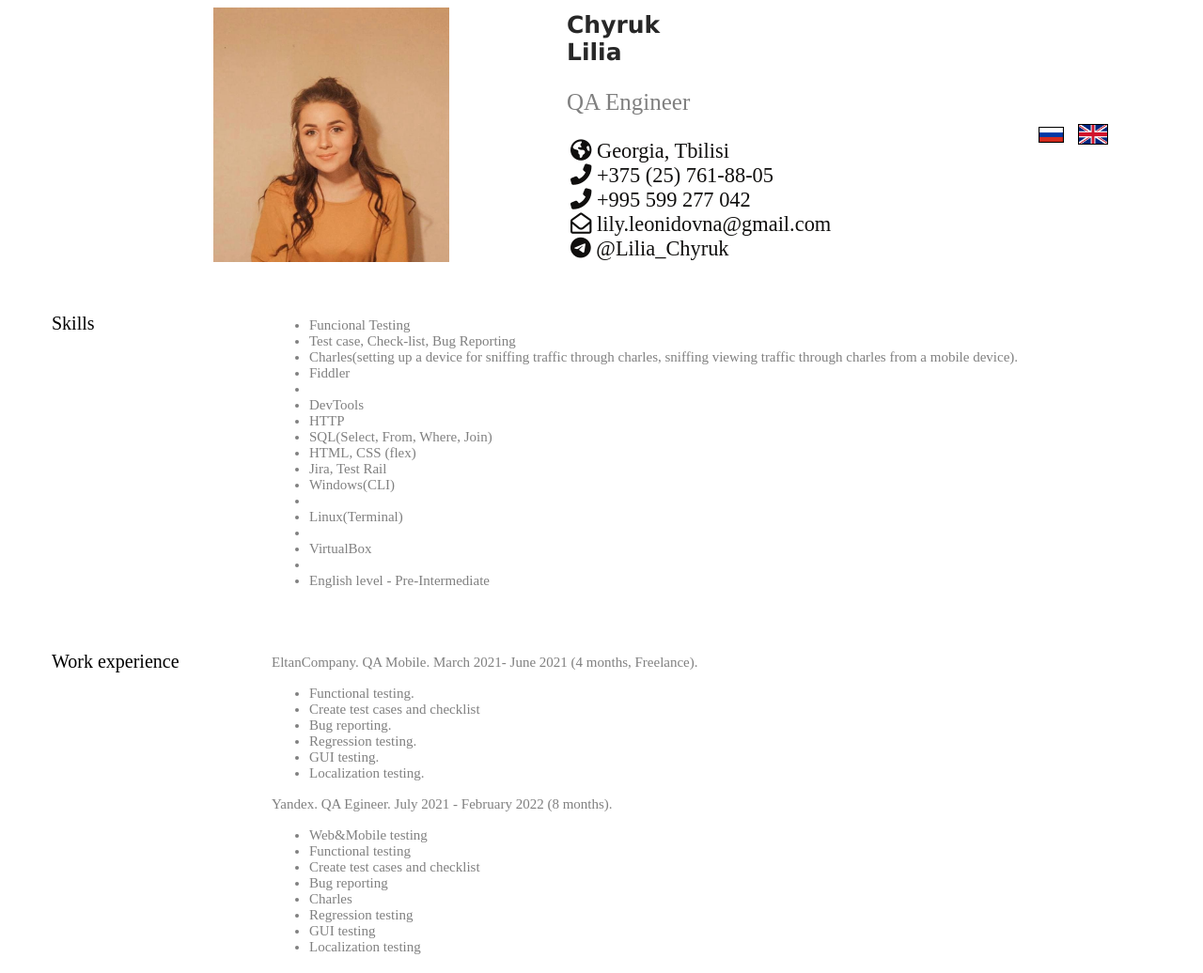
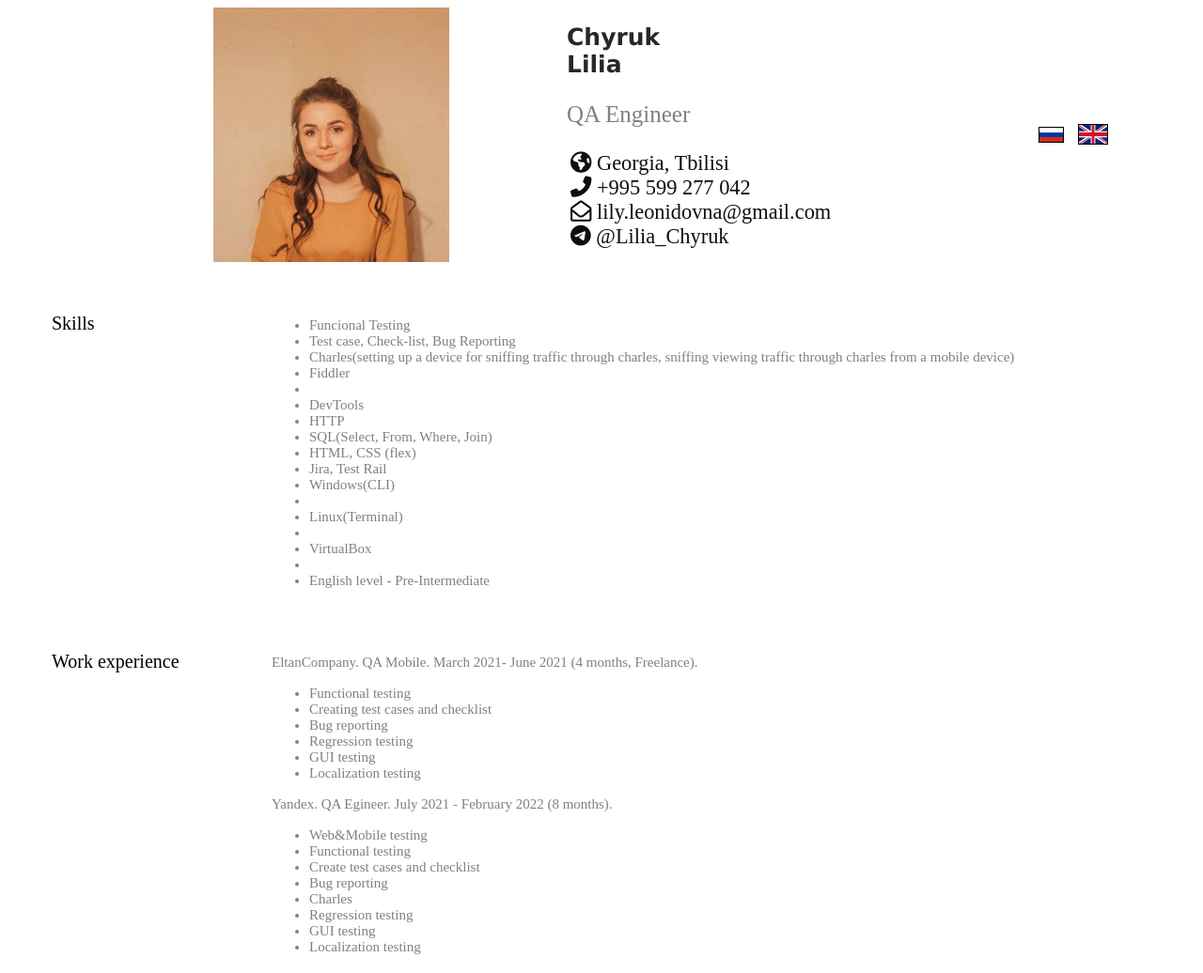
Before and after one commit to Lilyleonidovna1998/Lilyleonidovna1998.github.io, a plain HTML site: page html/test.html in a window 1280 px wide. Shown: the top 1036 px of the page at 94% size. Drawn offline with Linux system fonts and the light colour scheme; files whose address does not match are found by name.

Commit message:
update information

```diff
--- a/html/test.html
+++ b/html/test.html
@@ -19,7 +19,6 @@
                 <p class="qa">QA Engineer</p>
                 <span class="header-icon">
                     <a href="#"><i class="fas fa-globe-americas"></i>  Georgia, Tbilisi</a><br>
-                    <a href="tel:+375 (25) 761-88-05"><i class="fas fa-phone-alt"></i> +375 (25) 761-88-05</a><br>
                     <a href="tel:+995 599 277 042"><i class="fas fa-phone-alt"></i> +995 599 277 042</a><br>
                     <a href="mailto:lily.leonidovna@gmail.com"><i class="far fa-envelope-open"></i> lily.leonidovna@gmail.com</a><br>
                     <a href="https://t.me/Lilia_Chyruk"><i class="fab fa-telegram"></i> @Lilia_Chyruk</a><br>
@@ -49,10 +48,9 @@
             </div>
             <div class="skill-skill">
                 <ul>
-
                     <li>Funcional Testing</li>
                     <li>Test case, Check-list, Bug Reporting</li>
-                    <li>Charles(setting up a device for sniffing traffic through charles, sniffing viewing traffic through charles from a mobile device).</li>
+                    <li>Charles(setting up a device for sniffing traffic through charles, sniffing viewing traffic through charles from a mobile device)</li>
                     <li>Fiddler<li/>
                     <li>DevTools</li>
                     <li>HTTP</li>
@@ -63,11 +61,9 @@
                     <li>Linux(Terminal)<li/>
                     <li>VirtualBox<li/>
                     <li>English level - Pre-Intermediate</li>
-
                 </ul>
                 <!-- <a href="https://docs.google.com/spreadsheets/d/1DQNCc-oNNqshn-HNV0VXIo2SoycghkuXcZr0WNkDJnw/edit?usp=sharing"> (link to bug report),</a> -->
                 <!-- <a href="https://docs.google.com/spreadsheets/d/1axwgYMAhba8C1siz4yNYu_UAcYch8Hd1430RFJFqyPQ/edit?usp=sharing"> (link to checklist),</a> -->
-
             </div>
         </div>
     </div>
@@ -79,13 +75,12 @@
             <div class="skill-skill">
                 <p>EltanCompany. QA Mobile. March 2021- June 2021 (4 months, Freelance).</p>
                 <ul>
-
-                    <li>Functional testing.</li>
-                    <li>Create test cases and checklist</li>
-                    <li>Bug reporting.</li>
-                    <li>Regression testing.</li>
-                    <li>GUI testing.</li>
-                    <li>Localization testing.</li>
+                    <li>Functional testing</li>
+                    <li>Creating test cases and checklist</li>
+                    <li>Bug reporting</li>
+                    <li>Regression testing</li>
+                    <li>GUI testing</li>
+                    <li>Localization testing</li>
                 </ul>
 
                 <p>Yandex. QA Egineer. July 2021 - February 2022 (8 months).</p>
@@ -99,7 +94,6 @@
                     <li>GUI testing</li>
                     <li>Localization testing</li>
                 </ul>
-
             </div>
         </div>
     </div>
```
